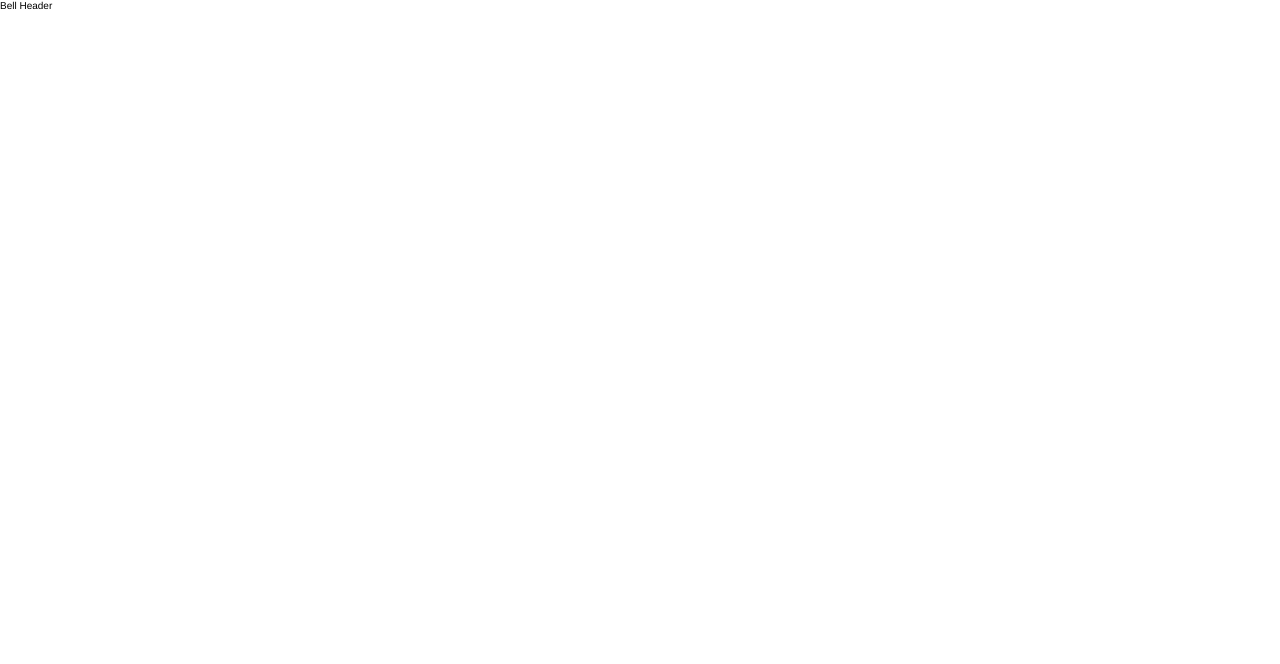
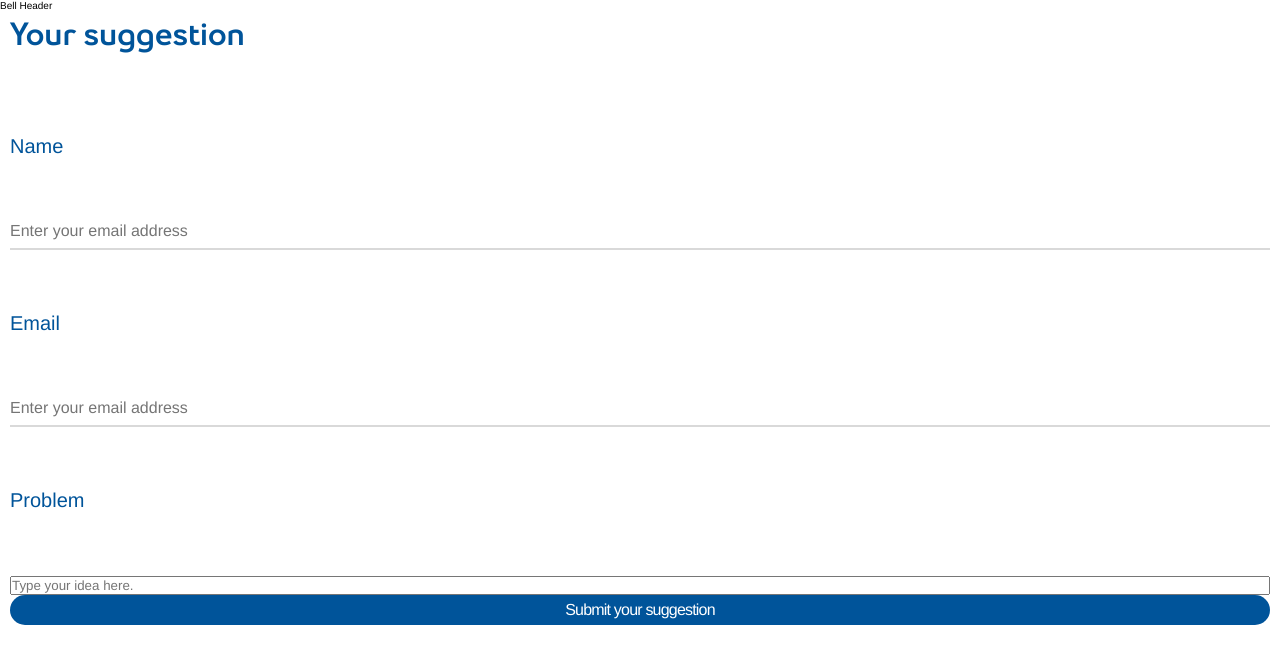
Before and after one commit to mariavinaq/BELLas-client, a React (Vite) app: page /submitsuggestion in a window 1280 px wide. Before the commit this address had no page. Shown: the top 664 px of the page. Built offline with nearby package versions, Linux system fonts and the light colour scheme.

Commit message:
Add route to submit suggestion form, added the submit suggestion component

```diff
--- a/src/App.jsx
+++ b/src/App.jsx
@@ -4,6 +4,7 @@ import SuggestionForm from "./components/SuggestionForm/SuggestionForm";
 import SuggestionThanks from "./components/SuggestionThanks/SuggestionThanks";
 import Header from "./components/Header/Header";
 import "./App.scss";
+import SubmitSuggestion from "./components/SubmitSuggestion/SubmitSuggestion";
 
 function App() {
   return (
@@ -18,6 +19,7 @@ function App() {
             element={<SuggestionThanks />}
           ></Route>
           <Route path="/vote" element={<SuggestionForm />}></Route>
+          <Route path="/submitsuggestion" element={<SubmitSuggestion />}></Route>
           {/* {* added for yvonne's testing */}
         </Routes>
       </BrowserRouter>
--- /dev/null
+++ b/src/components/SubmitSuggestion/SubmitSuggestion.jsx
@@ -0,0 +1,40 @@
+import React from 'react'
+import './submitsuggestion.scss'
+
+function SubmitSuggestion() {
+  return (
+    <>
+        <h1 className="submit-form__title">Your suggestion</h1>
+
+        <form className="submit-form" action="submit">
+            <label htmlFor="email" className="submit-form__label">Name</label>
+            <input
+                type="email"
+                id="email"
+                className="submit-form__input"
+                placeholder="Enter your email address"
+            />
+              <label htmlFor="email" className="submit-form__label">Email</label>
+            <input
+                type="email"
+                id="email"
+                className="submit-form__input"
+                placeholder="Enter your email address"
+            />
+            <label htmlFor="email" className="submit-form__label">Problem</label>
+            <input
+                type="email"
+                id="email"
+                className="submit-form__description"
+                placeholder="Type your idea here."
+            />
+            <div className="submit-form__buttons">
+                <button type="button" className="submit-form__button submit-form__button--submit">Submit your suggestion</button>
+            </div>
+        </form>
+      </>
+
+  )
+}
+
+export default SubmitSuggestion
--- /dev/null
+++ b/src/components/SubmitSuggestion/SubmitSuggestion.scss
@@ -0,0 +1,61 @@
+@use '../../styles/partials/variables' as *;
+@use '../../styles/partials/global' as *;
+
+
+.submit-form{
+    padding:1rem;
+    display:flex;
+    flex-direction: column;
+    &__title{
+        padding:1rem;
+        color:$color-blue;
+        padding-top:1rem ;
+        padding-bottom:1rem ;
+        font-size: 3.2rem;
+        line-height: 3.2rem;
+    }
+    &__label{
+        font-size: 2rem;
+        color:$color-blue;
+        padding-bottom:6.4rem;
+        padding-top:6.2rem;
+    }
+    &__input{
+        border: none;
+        border-bottom: 0.2rem solid $color-grey;
+        padding-bottom:0.8rem;
+        color: $color-grey;
+        font-size: 1.6rem;
+    }
+    &__notify{
+        display: flex;
+        flex-direction: row;
+        gap:1rem;
+        font-size: 1.6rem;
+        color:$color-blue;
+        padding-bottom:24rem;
+        padding-top:1.1rem;
+    }
+    &__buttons{
+        display: flex;
+        flex-direction: column;
+        gap:1rem;
+
+    }
+    &__button{
+        &--submit{
+        display: inline-flex;
+        justify-content: center;
+        align-items: center;
+        padding: 0.6rem 1.2rem;
+        border-radius: 2rem;
+        background-color: $color-blue;
+        font-size: 1.6rem;
+        letter-spacing: -0.8px;
+        color: $color-white;
+        border: none;
+        }
+    }
+
+
+}
```
Also changed, not shown: src/components/SuggestionForm/SuggestionForm.jsx (indentation only).
